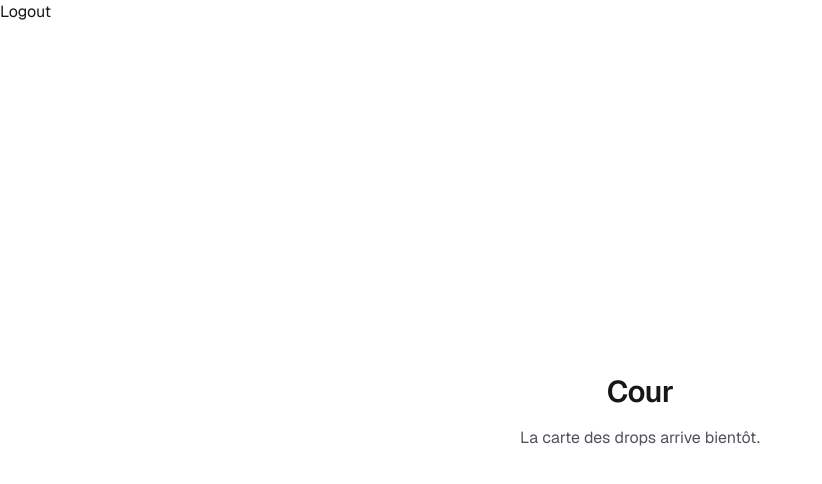
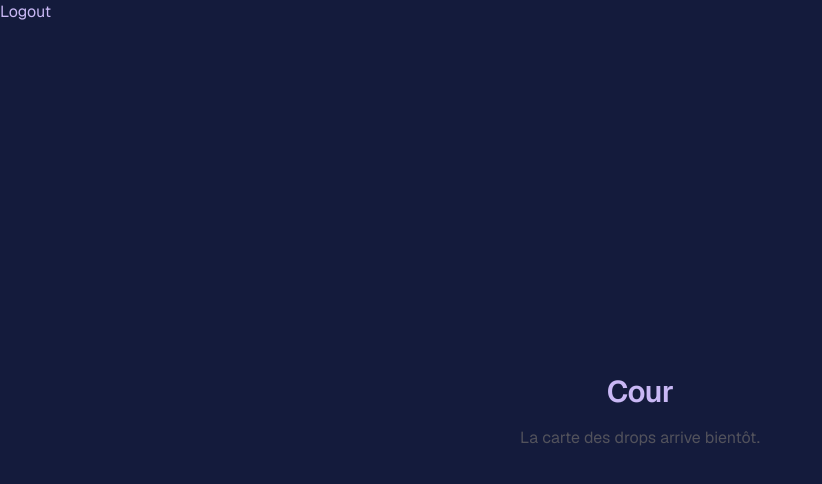
Before and after one commit to geetix-prog/cour-front, a Next.js app: page / in a window 1280 px wide. Shown: the top 484 px of the page, without its empty margins (0-822 px from the left). Built offline with nearby package versions, Linux system fonts and the light colour scheme.

Commit message:
fix:styleBug

```diff
--- a/app/globals.css
+++ b/app/globals.css
@@ -5,20 +5,20 @@
 @custom-variant dark (&:is(.dark *));
 
 :root {
-  --primary: oklch(0.205 0 0);
-  --accent: oklch(0.97 0 0);
-  --background: oklch(1 0 0);
-  --foreground: oklch(0.145 0 0);
+  --primary: #C9B8F5;
+  --accent: #FF7A2F;
+  --background: #141B3C;
+  --foreground: #C9B8F5;
   --card: oklch(1 0 0);
   --card-foreground: oklch(0.145 0 0);
   --popover: oklch(1 0 0);
   --popover-foreground: oklch(0.145 0 0);
-  --primary-foreground: oklch(0.985 0 0);
+  --primary-foreground: #141B3C;
   --secondary: oklch(0.97 0 0);
   --secondary-foreground: oklch(0.205 0 0);
   --muted: oklch(0.97 0 0);
   --muted-foreground: oklch(0.556 0 0);
-  --accent-foreground: oklch(0.205 0 0);
+  --accent-foreground: #141B3C;
   --destructive: oklch(0.577 0.245 27.325);
   --border: oklch(0.922 0 0);
   --input: oklch(0.922 0 0);
@@ -83,13 +83,6 @@
   --radius-4xl: calc(var(--radius) * 2.6);
 }
 
-@media (prefers-color-scheme: dark) {
-  :root {
-    --primary: #C9B8F5;
-    --accent: #FF7A2F;
-  }
-}
-
 html,
 body {
   min-height: 100%;
```
